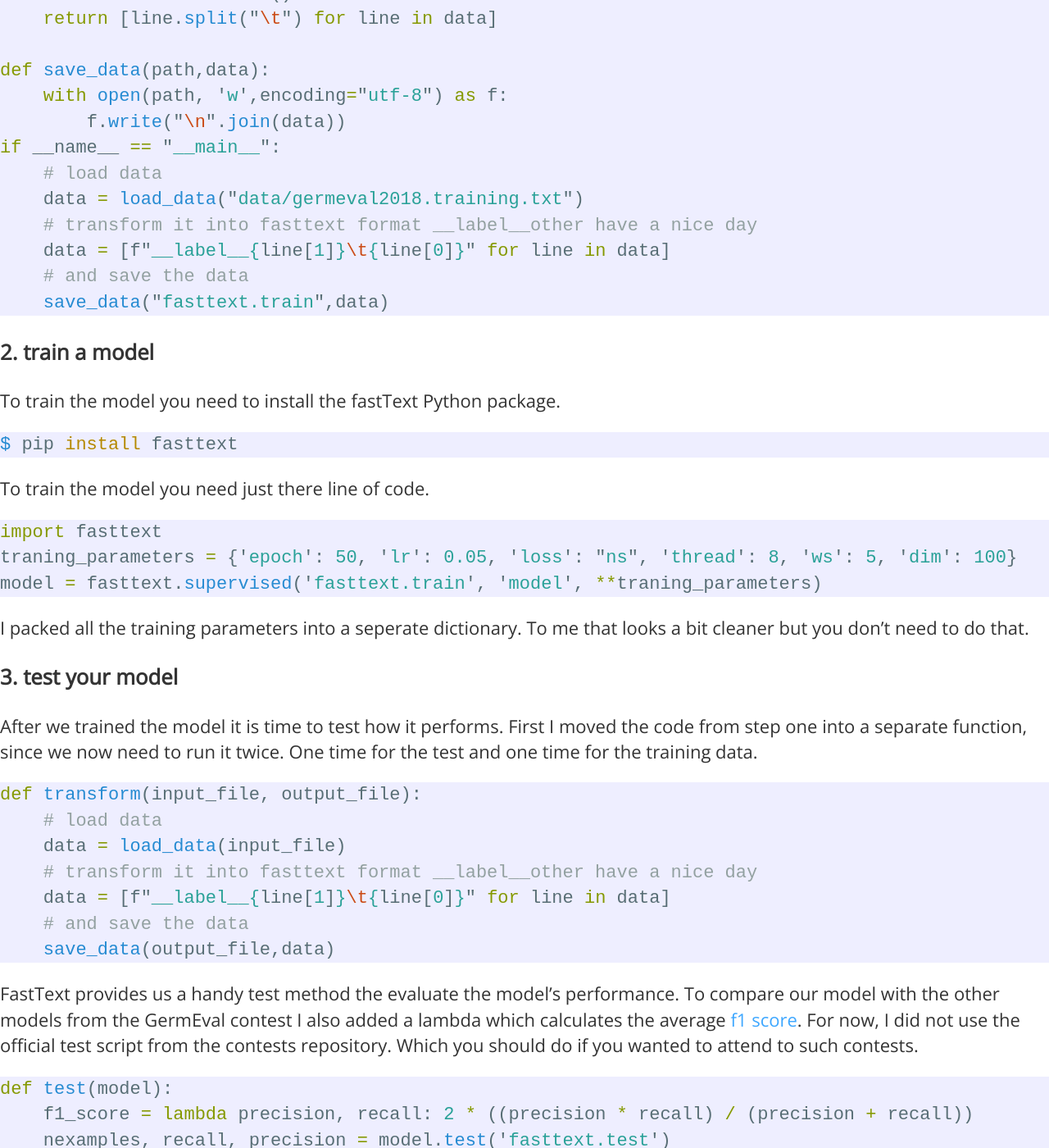
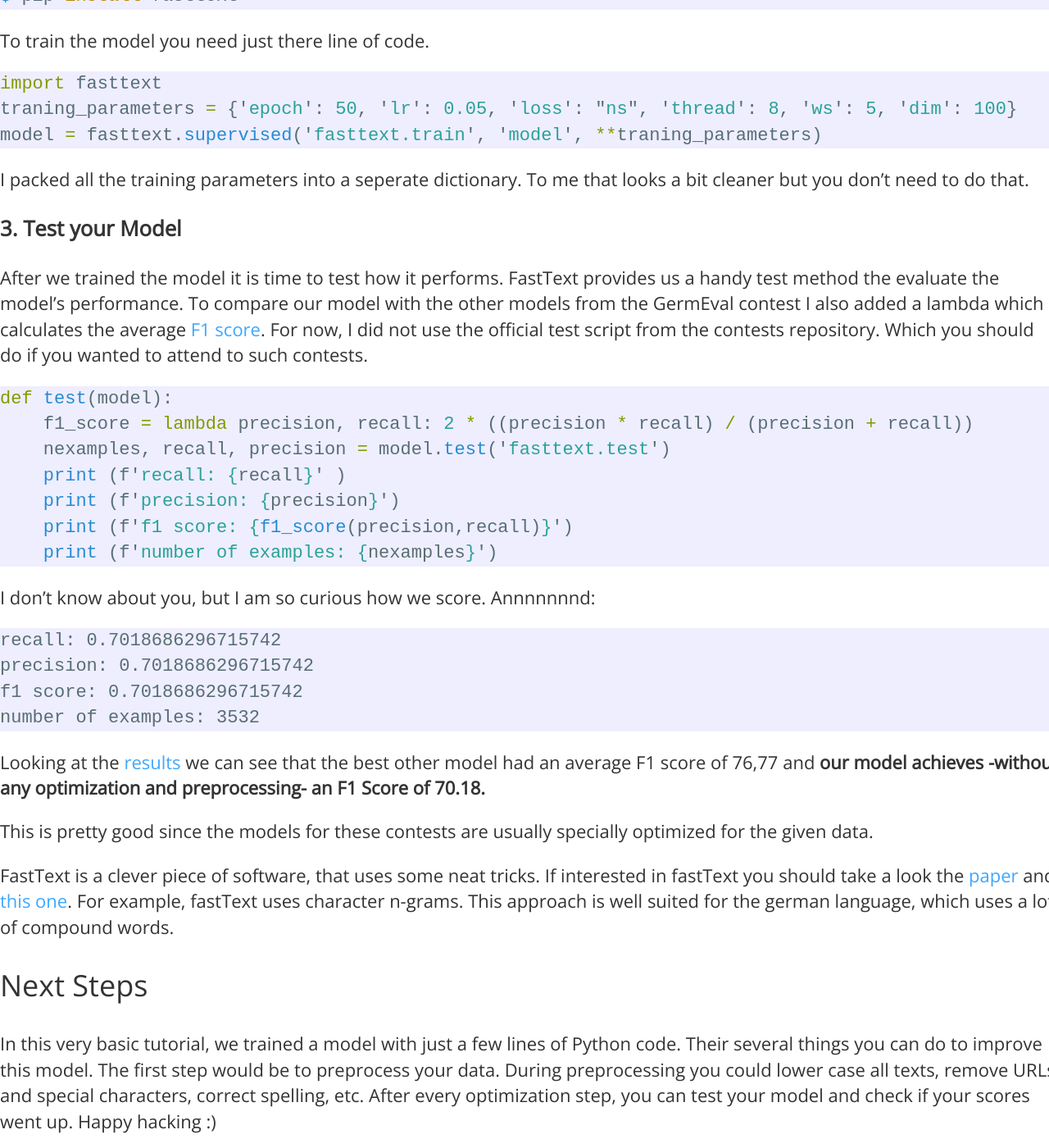
Before and after one commit to oliverguhr/olivers-blog, a Jekyll site: the page built from _posts/2019-08-02-build-a-simple-hate-speech-detector-with-machine-learning.md, in a window 1280 px wide and 1400 px high, scrolled down 2180 px. Shown: the whole window at 82% size. Built offline with Jekyll 4.4.1, drawn with Linux system fonts in a browser that asks for light colours; some of the changed text lies outside the part shown.

Commit message:
simplified the post

````diff
--- a/_posts/2019-08-02-build-a-simple-hate-speech-detector-with-machine-learning.md
+++ b/_posts/2019-08-02-build-a-simple-hate-speech-detector-with-machine-learning.md
@@ -27,33 +27,20 @@
 
 For our baseline model we are going to use [Facebooks fastText](https://fasttext.cc/). It's simple to use, works with many languages and does not require any special hardware like a GPU. Oh, and it's fast :)
 
-### 1. Load the data.
+### 1. Load the data
+
 After you downloaded the training data file [germeval2018.training.txt](https://github.com/uds-lsv/GermEval-2018-Data) you need to transform this data into a format that fastText can read.
 FastTexts standard format looks like this "__label__[your label] some text":
+
 ```
 __label__offensive some insults
 __label__other have a nice day
 ```
-Here is the code that transforms the GermEval dataset into fastTexts own format:
-```python
-def load_data(path):
-    file = open(path, "r",encoding="utf-8")
-    data = file.readlines()
-    return [line.split("\t") for line in data]
 
-def save_data(path,data):
-    with open(path, 'w',encoding="utf-8") as f:
-        f.write("\n".join(data))
-if __name__ == "__main__":
-    # load data
-    data = load_data("data/germeval2018.training.txt")
-    # transform it into fasttext format __label__other have a nice day
-    data = [f"__label__{line[1]}\t{line[0]}" for line in data]
-    # and save the data
-    save_data("fasttext.train",data)
-```
-### 2. train a model
+### 2. Train the Model
+
 To train the model you need to install the fastText Python package.
+
 ```bash
 $ pip install fasttext
 ```
@@ -63,22 +50,12 @@
 traning_parameters = {'epoch': 50, 'lr': 0.05, 'loss': "ns", 'thread': 8, 'ws': 5, 'dim': 100}
 model = fasttext.supervised('fasttext.train', 'model', **traning_parameters)
 ```
+
 I packed all the training parameters into a seperate dictionary. To me that looks a bit cleaner but you don't need to do that.
 
-### 3. test your model
-After we trained the model it is time to test how it performs.  First I moved the code from step one into a separate function, since we now need to run it twice. One time for the test and one time for the training data.
+### 3. Test your Model
 
-```python
-def transform(input_file, output_file):
-    # load data
-    data = load_data(input_file)
-    # transform it into fasttext format __label__other have a nice day
-    data = [f"__label__{line[1]}\t{line[0]}" for line in data]
-    # and save the data
-    save_data(output_file,data)
-```
-
-FastText provides us a handy test method the evaluate the model's performance. To compare our model with the other models from the GermEval contest I also added a lambda which calculates the average [f1 score](https://en.wikipedia.org/wiki/F1_score). For now, I did not use the official test script from the contests repository. Which you should do if you wanted to attend to such contests.
+After we trained the model it is time to test how it performs. FastText provides us a handy test method the evaluate the model's performance. To compare our model with the other models from the GermEval contest I also added a lambda which calculates the average [F1 score](https://en.wikipedia.org/wiki/F1_score). For now, I did not use the official test script from the contests repository. Which you should do if you wanted to attend to such contests.
 
 ```python
 def test(model):
@@ -90,7 +67,7 @@
     print (f'number of examples: {nexamples}')
 ```
 
-I don't know about you, but I am so curious how we score :D Annnnnnnd:
+I don't know about you, but I am so curious how we score. Annnnnnnd:
 
 ```
 recall: 0.7018686296715742
@@ -98,7 +75,8 @@
 f1 score: 0.7018686296715742
 number of examples: 3532
 ```
-Looking at the [results](https://github.com/uds-lsv/GermEval-2018-Data/blob/master/results.pdf) we can see that the best other model had an average F1 score of 76,77 and our model achieves -without any optimization and preprocessing- an F1 Score of 70.18.
+
+Looking at the [results](https://github.com/uds-lsv/GermEval-2018-Data/blob/master/results.pdf) we can see that the best other model had an average F1 score of 76,77 and **our model achieves -without any optimization and preprocessing- an F1 Score of 70.18.**
 
 This is pretty good since the models for these contests are usually specially optimized for the given data.
 
````
Also changed, not shown: other parts of _posts/2019-08-02-build-a-simple-hate-speech-detector-with-machine-learning.md (+7 -4 lines).
